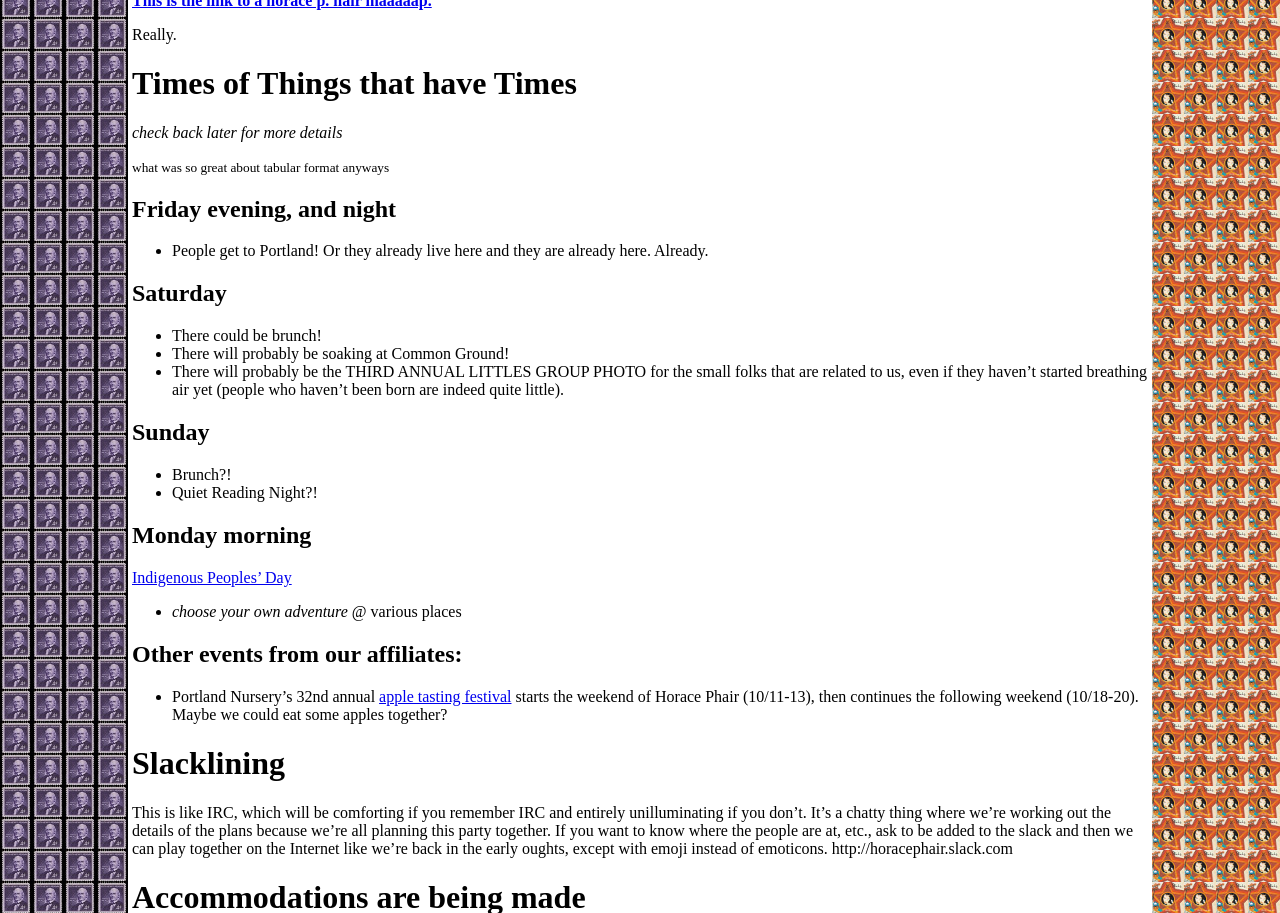
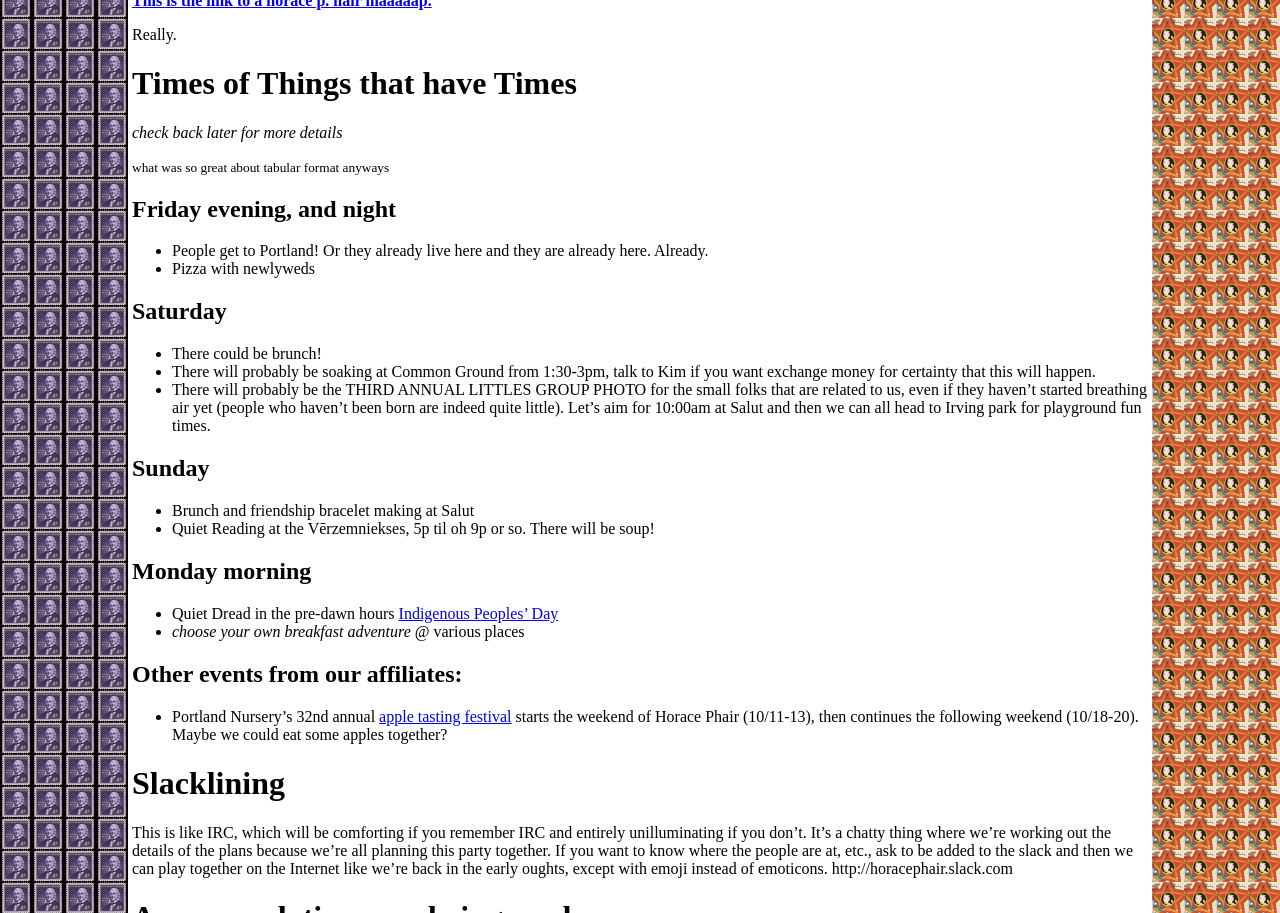
Before and after one commit to horacephair/horacephair.github.io, a Jekyll site: the page built from index.md, in a window 1280 px wide and 1400 px high, scrolled down 622 px, cut to the strip 0-913 px from the top of the window. Built offline with Jekyll 4.4.1, drawn with Linux system fonts in a browser that asks for light colours; our own code applies the rules of GitHub Pages for plain Markdown files; some of the changed text lies outside the part shown.

Commit message:
Update index.md

```diff
--- a/index.md
+++ b/index.md
@@ -26,20 +26,21 @@
 
 ## Friday evening, and night
 * People get to Portland! Or they already live here and they are already here. Already.
-
+* Pizza with newlyweds
 
 ## Saturday
 * There could be brunch!
-* There will probably be soaking at Common Ground!
-* There will probably be the THIRD ANNUAL LITTLES GROUP PHOTO for the small folks that are related to us, even if they haven't started breathing air yet (people who haven't been born are indeed quite little).
+* There will probably be soaking at Common Ground from 1:30-3pm, talk to Kim if you want exchange money for certainty that this will happen.
+* There will probably be the THIRD ANNUAL LITTLES GROUP PHOTO for the small folks that are related to us, even if they haven't started breathing air yet (people who haven't been born are indeed quite little). Let's aim for 10:00am at Salut and then we can all head to Irving park for playground fun times.
 
 ## Sunday
-* Brunch?!
-* Quiet Reading Night?!
+* Brunch and friendship bracelet making at Salut
+* Quiet Reading at the Vērzemniekses, 5p til oh 9p or so. There will be soup!
 
 ## Monday morning
+* Quiet Dread in the pre-dawn hours
 <a href="http://www.grandronde.org/news/smoke-signals/2015/10/14/oregon-cities-adopt-indigenous-peoples-day/#sthash.uGAG80Md.dpbs">Indigenous Peoples' Day</a>
-* _choose your own adventure_ @ various places
+* _choose your own breakfast adventure_ @ various places
 
 ## Other events from our affiliates:
 * Portland Nursery's 32nd annual <a href="http://www.portlandnursery.com/events/appletasting.shtml">apple tasting festival</a> starts the weekend of Horace Phair (10/11-13), then continues the following weekend (10/18-20). Maybe we could eat some apples together?
@@ -61,7 +62,7 @@
 
 The guest room is now upstairs.
 
-* Guest room:
+* Guest room: Iris, Ashley, and Christopher
 * Book loft:
 * Good ol' velvety sofa: ?
 * Basement hammock: ?
```
